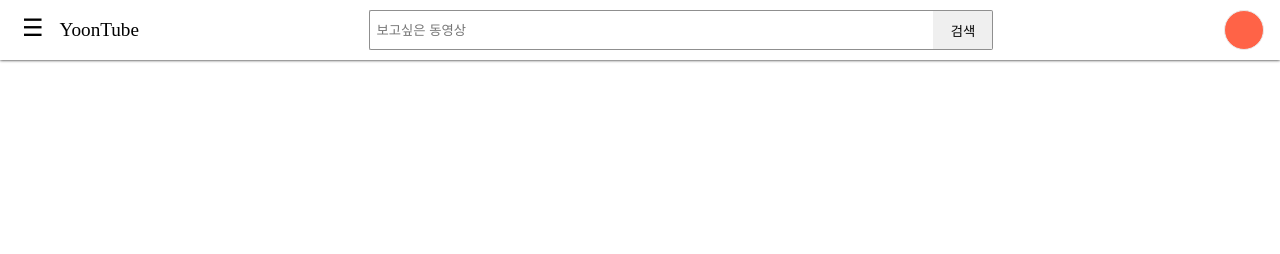
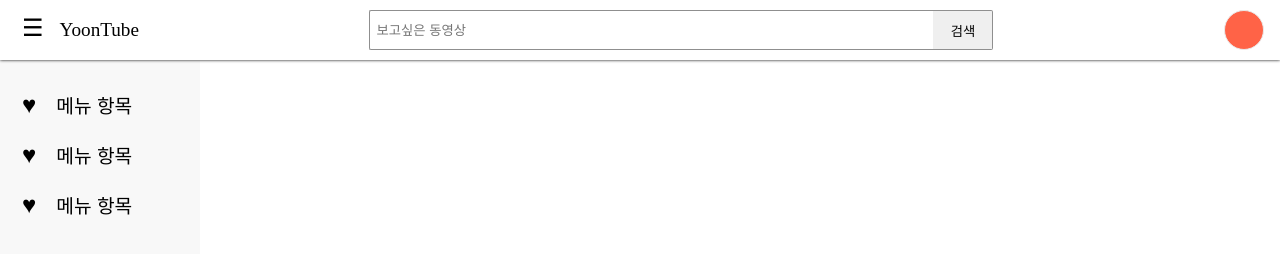
Before and after one commit to islanderian/web_practice, a plain HTML site: page relative_web_inflearn/index.html in a window 1280 px wide. Drawn offline with Linux system fonts and the light colour scheme.

Commit message:
컴포넌트 만들기-네비게이션 완료

```diff
--- /dev/null
+++ b/relative_web_inflearn/css/navigation.css
@@ -0,0 +1,47 @@
+.nav {
+  position: fixed;
+  top: 0;
+  left: 0;
+  z-index: 10;
+}
+.nav_wrapper {
+  min-width: 200px;
+  min-height: 100vh;
+  background-color: #f8f8f8;
+  padding: 80px 0 0 0;
+  list-style: none;
+}
+.nav_wrapper li {
+  display: flex;
+  padding: 10px 16px;
+}
+.nav_wrapper li:hover {
+  background-color: #eaeaea;
+}
+.nav_icon {
+  border: none;
+  background-color: transparent;
+  font-size: 1.5rem;
+}
+.nav_menu {
+  margin: 0 0 0 8px;
+  font-size: 1.2rem;
+  border: none;
+  background-color: transparent;
+}
+
+/* width 800px 보다 작을 때 */
+@media screen and (max-width: 800px) {
+  .nav_menu {
+    display: none;
+  }
+  .nav_wrapper {
+    min-width: 0; /*콘텐츠 크기만큼만 width*/
+  }
+}
+
+@media screen and (max-width: 400px) {
+  .nav_wrapper {
+    display: none;
+  }
+}
--- a/relative_web_inflearn/index.html
+++ b/relative_web_inflearn/index.html
@@ -6,6 +6,7 @@
     <title>Document</title>
     <link rel="stylesheet" href="./css/reset.css">
     <link rel="stylesheet" href="./css/header.css">
+    <link rel="stylesheet" href="./css/navigation.css">
   </head>
   <body>
     <header class="header">
@@ -30,5 +31,21 @@
         </div>
       </div>
     </header>
+    <nav class="nav">
+      <ul class="nav_wrapper">
+        <li>
+          <button class="nav_icon">&#9829</button>
+          <button class="nav_menu">메뉴 항목</button>
+        </li>
+        <li>
+          <button class="nav_icon">&#9829</button>
+          <button class="nav_menu">메뉴 항목</button>
+        </li>
+        <li>
+          <button class="nav_icon">&#9829</button>
+          <button class="nav_menu">메뉴 항목</button>
+        </li>
+      </ul>
+    </nav>
   </body>
 </html>
```
